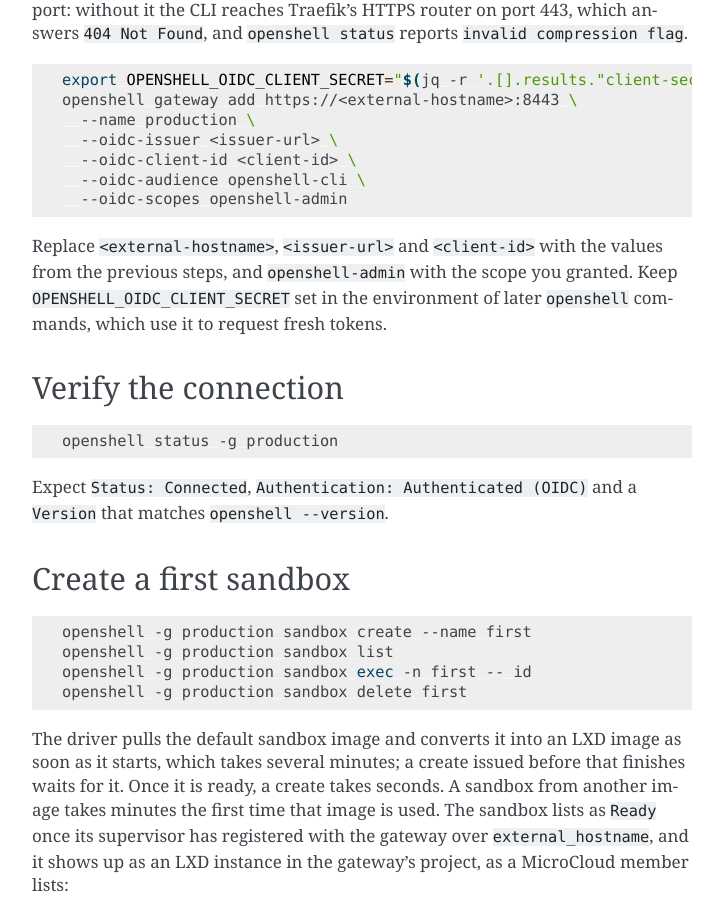
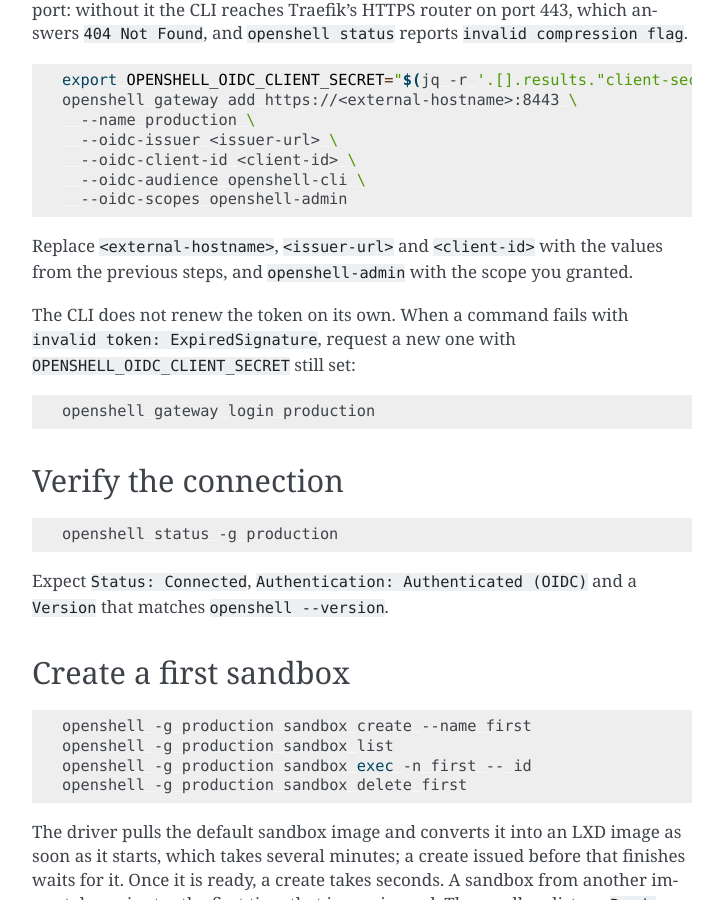
Before and after one commit to canonical/charmed-openshell, a Sphinx documentation site: the page built from docs/how-to/connect.rst, in a window 1280 px wide and 900 px high, scrolled down 2776 px. Shown: the whole window, without its empty margins (388-1111 px from the left). Built offline with Sphinx 7.4.7, drawn with Linux system fonts in a browser that asks for light colours; comment, search, counter and statistics services are not loaded.

Commit message:
docs: renew the CLI's token explicitly
The connect guide said later commands request fresh tokens with the client
secret set. They do not: once the client-credentials token expires, every
command fails with "invalid token: ExpiredSignature" until `openshell
gateway login` fetches a new one, which it does without a browser when the
secret is set.

```diff
--- a/docs/how-to/connect.rst
+++ b/docs/how-to/connect.rst
@@ -146,8 +146,15 @@
 
 Replace ``<external-hostname>``, ``<issuer-url>`` and ``<client-id>`` with
 the values from the previous steps, and ``openshell-admin`` with the scope
-you granted. Keep ``OPENSHELL_OIDC_CLIENT_SECRET`` set in the environment of
-later ``openshell`` commands, which use it to request fresh tokens.
+you granted.
+
+The CLI does not renew the token on its own. When a command fails with
+``invalid token: ExpiredSignature``, request a new one with
+``OPENSHELL_OIDC_CLIENT_SECRET`` still set:
+
+.. code-block:: bash
+
+    openshell gateway login production
 
 Verify the connection
 ---------------------
```
